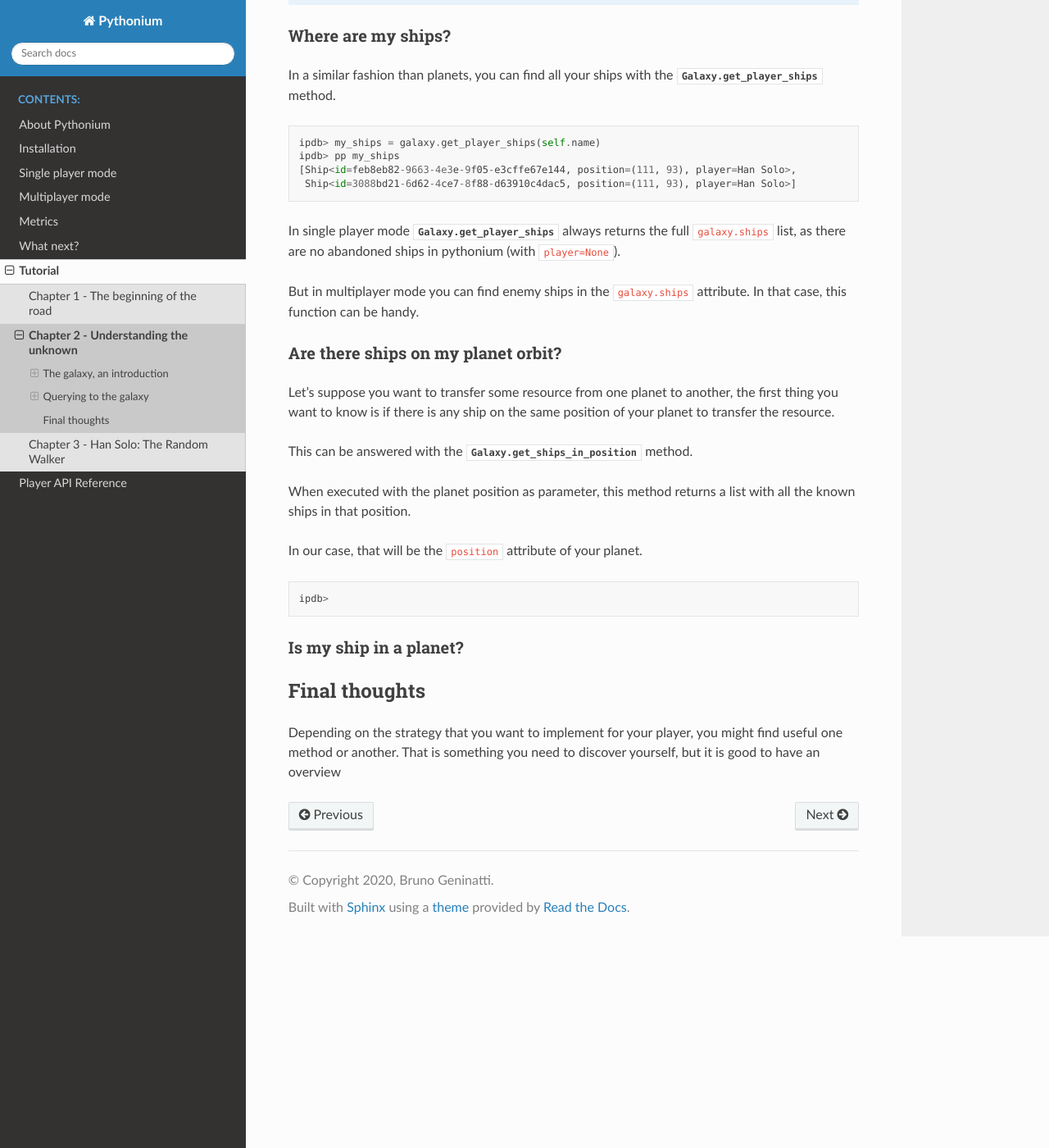
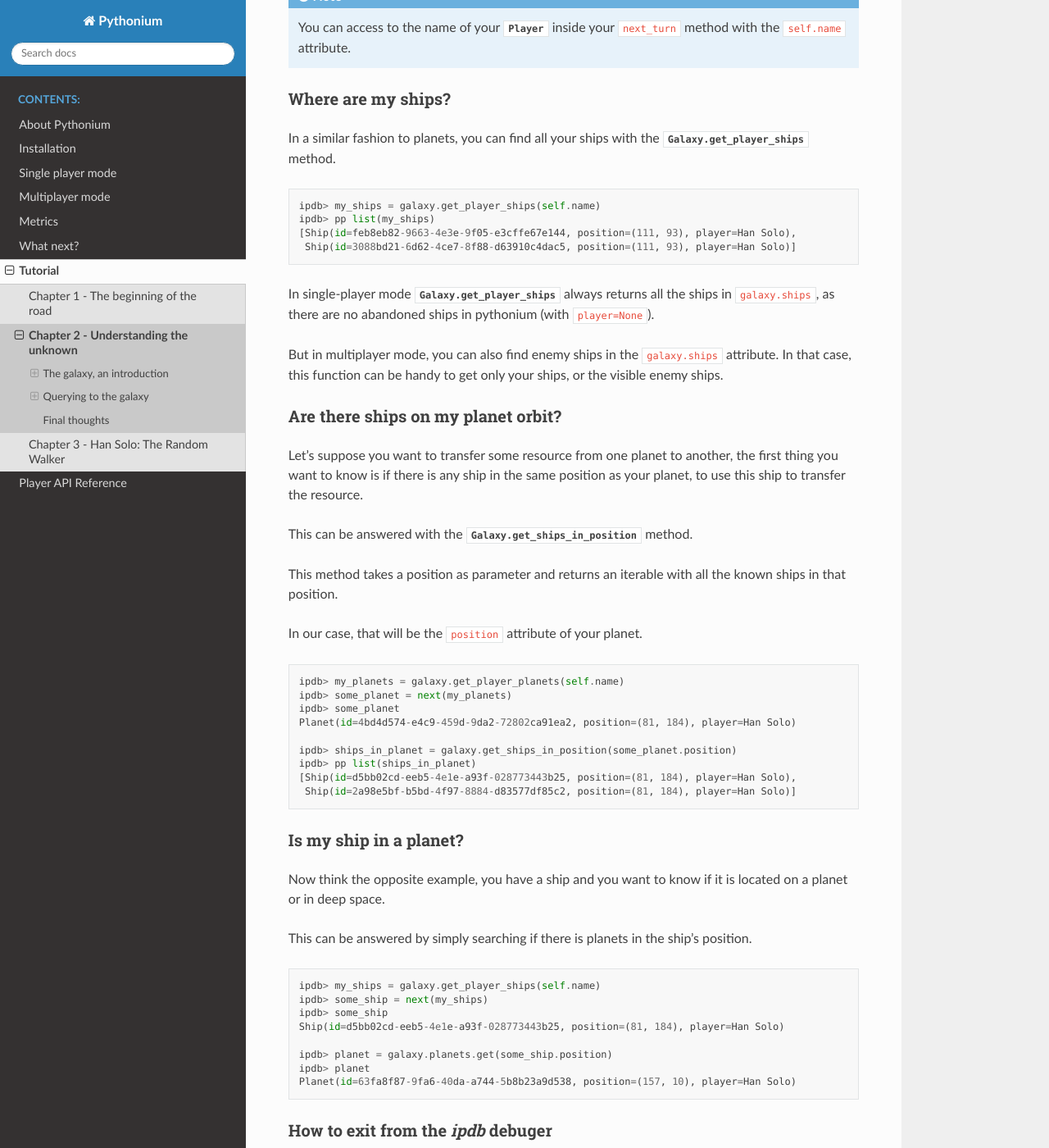
Before and after one commit to Bgeninatti/pythonium, a Sphinx documentation site: the page built from docs/source/tutorial/02_understanding_the_unknown.rst, in a window 1280 px wide and 1400 px high, scrolled down 3854 px. Shown: the whole window at 82% size. Built offline with Sphinx 7.4.7 and the Read the Docs theme 2.0.0, drawn with Linux system fonts in a browser that asks for light colours; some of the changed text lies outside the part shown.

Commit message:
docs(tutorial): chapter 02 - Understanding the unknown

```diff
--- a/docs/source/tutorial/02_understanding_the_unknown.rst
+++ b/docs/source/tutorial/02_understanding_the_unknown.rst
@@ -17,48 +17,50 @@ The galaxy, an introduction
 ----------------------------
 
 In Pythonium, the ``galaxy`` is the source of all truth for you. It represents all your owned knowledge about
-the universe, and in most cases all the information to develop your strategy will be extracted from the ``galaxy``.
+the universe, and in most cases, all the information to develop your strategy will be extracted from the ``galaxy``.
 
 First, you need to learn what do you know about the galaxy. To do so we will use ``ipdb``, the ancient oracle of
 python code.
 
-This tool allows you to see what's going on with your python code at some point. In our case we want to
+This tool allows you to see what's going on with your python code at some point. In our case, we want to
 know what's going on at the beginning of each turn.
 
 .. note::
     Don't you know `ipdb`? `Check it out <https://github.com/gotcha/ipdb>`_.
 
-Open the player built in :ref:`Chapter 1<Tutorial Chapter 01>` and set a trace in your ``next_turn`` method:
+Open the player you built in :ref:`Chapter 1<Tutorial Chapter 01>` and set a trace in your ``next_turn`` method:
 
 .. code-block:: python
 
-   from pyhtonium import AbstractPlayer
+    from pyhtonium import AbstractPlayer
 
-   class Player(AbstractPlayer):
+    class Player(AbstractPlayer):
 
-       name = 'Han Solo'
+        name = 'Han Solo'
 
-       def next_turn(self, galaxy, context):
-           import ipdb; ipdb.set_trace()
-           return galaxy
+        def next_turn(self, galaxy, context):
+            import ipdb; ipdb.set_trace()
+            return galaxy
 
-Once executed (if you don't remember how check on :ref:`Executing your player`), you will see something similar to:
+Once executed you will see something similar to:
 
 .. code-block:: python
 
-               8     def next_turn(self, galaxy, context):
-               9         import ipdb; ipdb.set_trace()
-      ---> 10         return galaxy
+             8     def next_turn(self, galaxy, context):
+             9         import ipdb; ipdb.set_trace()
+    ---> 10         return galaxy
 
-      ipdb> _
+    ipdb> _
+
+.. note::
+    If you don't remember how to do execute your player check on :ref:`Executing your player`
 
 Now we can start investigating the ``galaxy``.
 
-
 .. code-block:: python
 
-      ipdb> galaxy
-      Galaxy<size=(500, 500), planets=300>
+    ipdb> galaxy
+    Galaxy(size=(500, 500), planets=300)
 
 
 Ok then, this means you are in a galaxy of 500 light-years width and 500 ly height (``size=(500, 500)``) compounded by
@@ -73,23 +75,23 @@ Your time reference. The turn that is being played.
 
 .. code-block:: python
 
-      ipdb> galaxy.turn
-      0
+    ipdb> galaxy.turn
+    0
 
 As expected, the game just began, and you are in turn 0.
 
-To move one turn forward, use the `c` command.
+To move one turn forward, use the ``c`` command.
 
 .. code-block:: python
 
-      ipdb> c
+    ipdb> c
 
-               8     def next_turn(self, galaxy, context):
-               9         import ipdb; ipdb.set_trace()
-      ---> 10         return galaxy
+             8     def next_turn(self, galaxy, context):
+             9         import ipdb; ipdb.set_trace()
+    ---> 10         return galaxy
 
-      ipdb> galaxy.turn
-      1
+    ipdb> galaxy.turn
+    1
 
 .. note::
     And as you may suspect, there is no way to come back in time. Time always moves forward.
@@ -104,28 +106,28 @@ and the values are :class:`Planet<pythonium.Planet>` instances.
 
 .. code-block::
 
-      ipdb> type(galaxy.planets)
-      <class 'dict'>
+    ipdb> type(galaxy.planets)
+    <class 'dict'>
 
-      ipdb> pp galaxy.planets
-      {(1, 360): Planet<id=f346b8cb-1911-438a-bbc1-a3fe3244f0f1, position=(1, 360), player=None>,
-       (5, 73): Planet<id=26a1b68d-8ae8-45b7-b431-3fe45fed4907, position=(5, 73), player=None>,
-       (6, 84): Planet<id=f6f9b52b-27a4-4801-83e8-360d9cab26de, position=(6, 84), player=None>,
-       (8, 215): Planet<id=cce601ba-6056-4b0e-b49e-56afc1409c31, position=(8, 215), player=None>,
-      ...
-      }
+    ipdb> pp galaxy.planets
+    {(1, 360): Planet(id=f346b8cb-1911-438a-bbc1-a3fe3244f0f1, position=(1, 360), player=None),
+     (5, 73): Planet(id=26a1b68d-8ae8-45b7-b431-3fe45fed4907, position=(5, 73), player=None),
+     (6, 84): Planet(id=f6f9b52b-27a4-4801-83e8-360d9cab26de, position=(6, 84), player=None),
+     (8, 215): Planet(id=cce601ba-6056-4b0e-b49e-56afc1409c31, position=(8, 215), player=None),
+    ...
+    }
 
-      ipdb> len(galaxy.planets)
-      300
+    ipdb> len(galaxy.planets)
+    300
 
 .. note::
-    In the previous example we use the ``ipdb`` command ``pp``, as an alias for `pprint <https://docs.python.org/3/library/pprint.html>`_.
+    In the previous example, we use the ``ipdb`` command ``pp``, as an alias for `pprint <https://docs.python.org/3/library/pprint.html>`_.
 
 A planet has tons of attributes, for now we will focus just in a few of them:
 
 * ``id`` a unique identifier for the planet,
 * ``position`` is the planet position in the galaxy in (x, y) coordinates,
-* ``player`` is the planet's owner, it can be ``None`` if the planet is not colonized or the owner is unknown for you.
+* ``player`` is the planet's owner, it can be ``None`` if the planet is not colonized or the owner is unknown to you.
 
 
 ``ships``
@@ -136,17 +138,17 @@ In a similar way as with the planets, the ``galaxy.ships`` attribute is a python
 
 .. code-block::
 
-      ipdb> type(galaxy.ships)
-      <class 'list'>
+    ipdb> type(galaxy.ships)
+    <class 'list'>
 
-      ipdb> pp galaxy.ships
-      [Ship<id=4a14cd55-4169-45dd-ad50-dacaf1da919f, position=(60, 185), player=Han Solo>,
-       Ship<id=fda35773-c3c1-4cf7-b382-6ef09af18783, position=(60, 185), player=Han Solo>]
+    ipdb> pp galaxy.ships
+    [Ship(id=4a14cd55-4169-45dd-ad50-dacaf1da919f, position=(60, 185), player=Han Solo),
+     Ship(id=fda35773-c3c1-4cf7-b382-6ef09af18783, position=(60, 185), player=Han Solo)]
 
-      ipdb> len(galaxy.ships)
-      2
+    ipdb> len(galaxy.ships)
+    2
 
-The ships, also have ``id``, ``position`` and ``player`` attributes.
+The ships, also have ``id``, ``position``, and ``player`` attributes.
 
 From ``galaxy.ships`` output we can tell there are two known ships in the galaxy, and both are yours (notice the ``player=Han Solo``).
 
@@ -168,61 +170,107 @@ That's your planet!
 But you may be thinking there should be an easier way to find which planets are yours (if any). And there is: this can be done with the
 :func:`Galaxy.get_player_planets<pythonium.Galaxy.get_player_planets>` method.
 
-By passing a player name, this method returns a dictionary similar to ``galaxy.planets``, where the owner is the
-player with the name you asked for.
+This method takes a player name as attribute and returns an iterable with all the planets where the owner is the player with the
+name you asked for.
 
 .. code-block:: python
 
-      ipdb> my_planets = galaxy.get_player_planets(self.name)
-      ipdb> pp my_planets
-      {(111, 93): Planet<id=0a1d661a-56b3-4040-888f-35bd153eddf6, position=(111, 93), player=Han Solo>}
+    ipdb> my_planets = galaxy.get_player_planets(self.name)
+    ipdb> pp list(my_planets)
+    [Planet(id=0a1d661a-56b3-4040-888f-35bd153eddf6, position=(111, 93), player=Han Solo)]
 
 
 .. note::
-    You can access to the name of your :class:`Player<pythonium.AbstractPlayer>` inside your `next_turn` method with
-    the `self.name` attribute.
+    You can access to the name of your :class:`Player<pythonium.AbstractPlayer>` inside your ``next_turn`` method with
+    the ``self.name`` attribute.
 
 Where are my ships?
 ~~~~~~~~~~~~~~~~~~~
 
-In a similar fashion than planets, you can find all your ships with the :func:`Galaxy.get_player_ships<pythonium.Galaxy.get_player_ships>` method.
+In a similar fashion to planets, you can find all your ships with the :func:`Galaxy.get_player_ships<pythonium.Galaxy.get_player_ships>` method.
 
 .. code-block:: python
 
-      ipdb> my_ships = galaxy.get_player_ships(self.name)
-      ipdb> pp my_ships
-      [Ship<id=feb8eb82-9663-4e3e-9f05-e3cffe67e144, position=(111, 93), player=Han Solo>,
-       Ship<id=3088bd21-6d62-4ce7-8f88-d63910c4dac5, position=(111, 93), player=Han Solo>]
+    ipdb> my_ships = galaxy.get_player_ships(self.name)
+    ipdb> pp list(my_ships)
+    [Ship(id=feb8eb82-9663-4e3e-9f05-e3cffe67e144, position=(111, 93), player=Han Solo),
+     Ship(id=3088bd21-6d62-4ce7-8f88-d63910c4dac5, position=(111, 93), player=Han Solo)]
 
 
-In single player mode :func:`Galaxy.get_player_ships<pythonium.Galaxy.get_player_ships>` always returns the full ``galaxy.ships``
-list, as there are no abandoned ships in pythonium (with ``player=None``).
+In single-player mode :func:`Galaxy.get_player_ships<pythonium.Galaxy.get_player_ships>` always returns all the ships in
+``galaxy.ships``, as there are no abandoned ships in pythonium (with ``player=None``).
 
-But in multiplayer mode you can find enemy ships in the ``galaxy.ships`` attribute. In that case, this function can be handy.
+But in multiplayer mode, you can also find enemy ships in the ``galaxy.ships`` attribute. In that case, this function can
+be handy to get only your ships, or the visible enemy ships.
 
 Are there ships on my planet orbit?
 ~~~~~~~~~~~~~~~~~~~~~~~~~~~~~~~~~~~~
 
-Let's suppose you want to transfer some resource from one planet to another, the first thing you want to know is if
-there is any ship on the same position of your planet to transfer the resource.
+Let’s suppose you want to transfer some resource from one planet to another, the first thing you want to know is if
+there is any ship in the same position as your planet, to use this ship to transfer the resource.
 
 This can be answered with the :func:`Galaxy.get_ships_in_position<pythonium.Galaxy.get_ships_in_position>` method.
 
-When executed with the planet position as parameter, this method returns a list with all the known ships in that position.
+This method takes a position as parameter and returns an iterable with all the known ships in that position.
 
 In our case, that will be the ``position`` attribute of your planet.
 
 .. code-block:: python
 
-      ipdb>
+    ipdb> my_planets = galaxy.get_player_planets(self.name)
+    ipdb> some_planet = next(my_planets)
+    ipdb> some_planet
+    Planet(id=4bd4d574-e4c9-459d-9da2-72802ca91ea2, position=(81, 184), player=Han Solo)
+
+    ipdb> ships_in_planet = galaxy.get_ships_in_position(some_planet.position)
+    ipdb> pp list(ships_in_planet)
+    [Ship(id=d5bb02cd-eeb5-4e1e-a93f-028773443b25, position=(81, 184), player=Han Solo),
+     Ship(id=2a98e5bf-b5bd-4f97-8884-d83577df85c2, position=(81, 184), player=Han Solo)]
+
 
 Is my ship in a planet?
 ~~~~~~~~~~~~~~~~~~~~~~~~
+
+Now think the opposite example, you have a ship and you want to know if it is located on a planet or in deep space.
+
+This can be answered by simply searching if there is planets in the ship's position.
+
+.. code-block:: python
+
+    ipdb> my_ships = galaxy.get_player_ships(self.name)
+    ipdb> some_ship = next(my_ships)
+    ipdb> some_ship
+    Ship(id=d5bb02cd-eeb5-4e1e-a93f-028773443b25, position=(81, 184), player=Han Solo)
+
+    ipdb> planet = galaxy.planets.get(some_ship.position)
+    ipdb> planet
+    Planet(id=63fa8f87-9fa6-40da-a744-5b8b23a9d538, position=(157, 10), player=Han Solo)
+
+
+How to exit from the `ipdb` debuger
+~~~~~~~~~~~~~~~~~~~~~~~~~~~~~~~~~~~~
+
+Pythonium has a special command for exit the ``ipdb``. You will notice that the usual ``exit`` command
+will not work in this case. Exiting from the infinite loop of time is a bit more complex.
+
+If you want to exit the debugger do:
+
+.. code-block:: python
+
+    ipdb> from pythonium.debugger import terminate
+    ipdb> terminate()
 
 
 Final thoughts
 --------------
 
+In this chapter, we explained how to access the different objects from the galaxy, with a focus on those objects owned by your player.
+Depending on the complexity of the player that you want to implement, you might find useful one method or another.
+That is something you need to discover yourself, but it is good to have an overview.
 
-Depending on the strategy that you want to implement for your player, you might find useful one method or another.
-That is something you need to discover yourself, but it is good to have an overview
+You can also implement your own query methods for ``galaxy.planets`` and ``galaxy.ships`` depending on your needs.
+For starters space explorers, the methods presented in this section should be enough for most cases.
+
+In the next chapter, you will learn how to move your ships.
+
+Keep moving human, the battle for pythonium is waiting for you.
```
Also changed, not shown: other parts of docs/source/tutorial/02_understanding_the_unknown.rst (+2 -2 lines).
